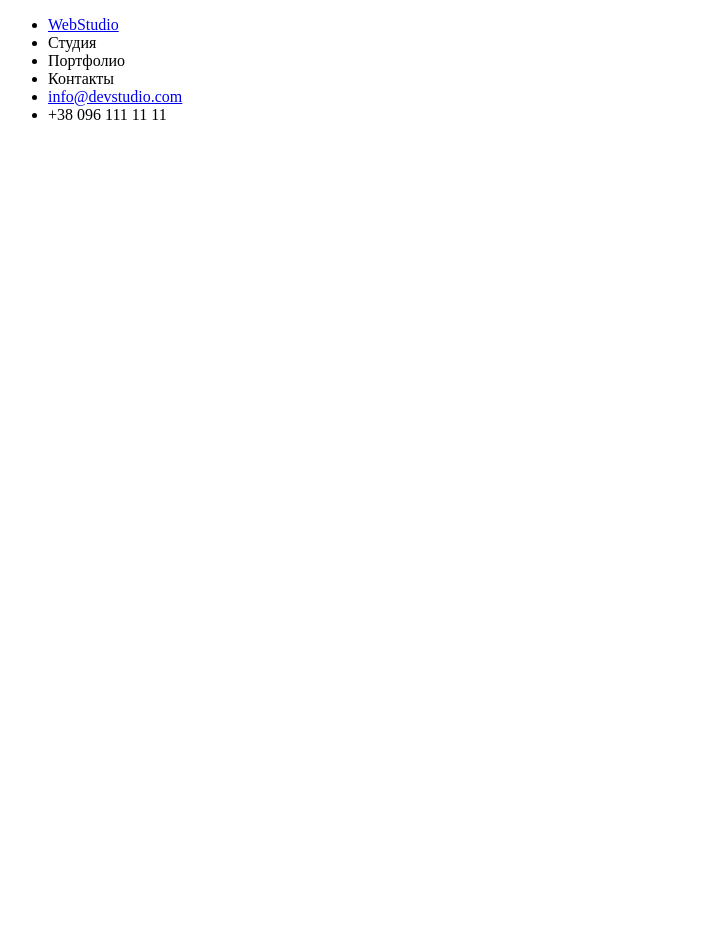
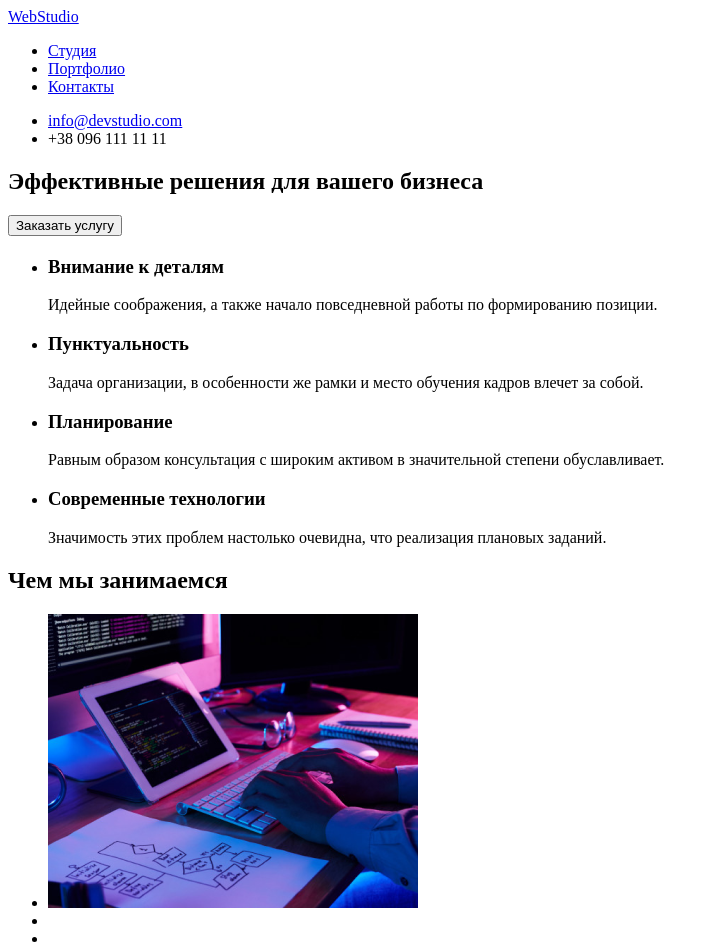
Before and after one commit to Kos8119/goit-markup-hw-01_1, a plain HTML site: page index.html in a window 1280 px wide. Shown: the whole page, without its empty margins (0-717 px from the left). Before the commit the page ends 800 px from the top, so only its background shows below. Drawn offline with Linux system fonts and the light colour scheme.

Commit message:
Сделаны коробки основных блоков кроме футера

```diff
--- a/index.html
+++ b/index.html
@@ -7,14 +7,59 @@
 </head>
 <body>
     <header>
+        <nav>
+            <a href="/index.html">WebStudio</a>
+            <ul>
+                <li><a href="#">Студия</a></li>
+                <li><a href="#">Портфолио</a></li>
+                <li> <a href="#">Контакты</a></li>
+            </ul>
+        </nav>
         <ul>
-            <li><a href="#">WebStudio</a></li>
-            <li>Студия</li>
-            <li>Портфолио</li>
-            <li>Контакты</li>
             <li><a href="#">info@devstudio.com</a></li>
             <li>+38 096 111 11 11</li>
         </ul>
     </header>
+
+    <!--герой-->
+    <section>
+        <h1>Эффективные решения для вашего бизнеса</h1>
+        <button>Заказать услугу</button>
+    </section>
+
+    <!--наши особенности-->
+    <section>
+        <h2></h2>
+        <ul>
+            <li>
+                <h3>Внимание к деталям</h3>
+                <p>Идейные соображения, а также начало повседневной работы по формированию позиции.</p>
+            </li>
+            <li>
+                <h3>Пунктуальность</h3>
+                <p>Задача организации, в особенности же рамки и место обучения кадров влечет за собой.</p>
+            </li>
+            <li>
+                <h3>Планирование</h3>
+                <p>Равным образом консультация с широким активом в значительной степени обуславливает.</p>
+            </li>
+            <li>
+                <h3>Современные технологии</h3>
+                <p>Значимость этих проблем настолько очевидна, что реализация плановых заданий.</p>
+            </li>
+        </ul>
+    </section>
+
+    <!--Чем мы занимаемся-->
+    <section>
+        <h2>Чем мы занимаемся</h2>
+        <ul>
+            <li>
+                <img src="./images/box 1.png" alt="человек набирает текст на клавиатуре" width="370">
+            </li>
+            <li> </li>
+            <li></li>
+        </ul>
+    </section>
 </body>
 </html>
```
Also changed, not shown: images/box 1.png (added), images/box 2.png (added), images/box 3.png (added), images/img_team_1.jpg (added), images/img_team_2.jpg (added), images/img_team_3.jpg (added), images/img_team_4.jpg (added).
